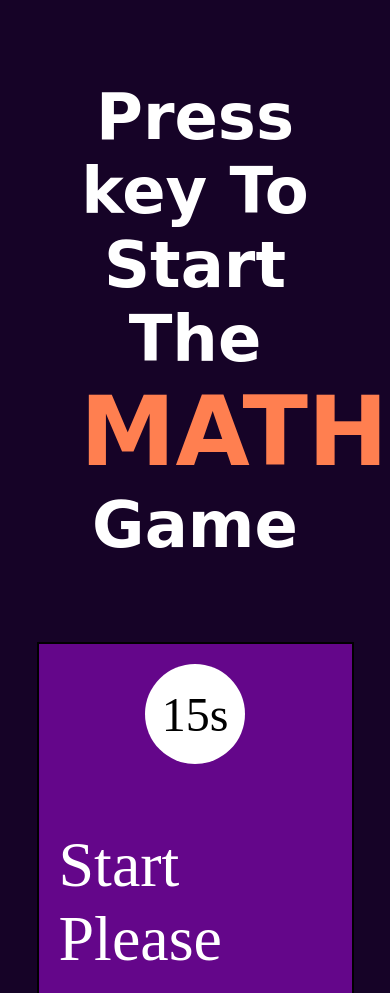
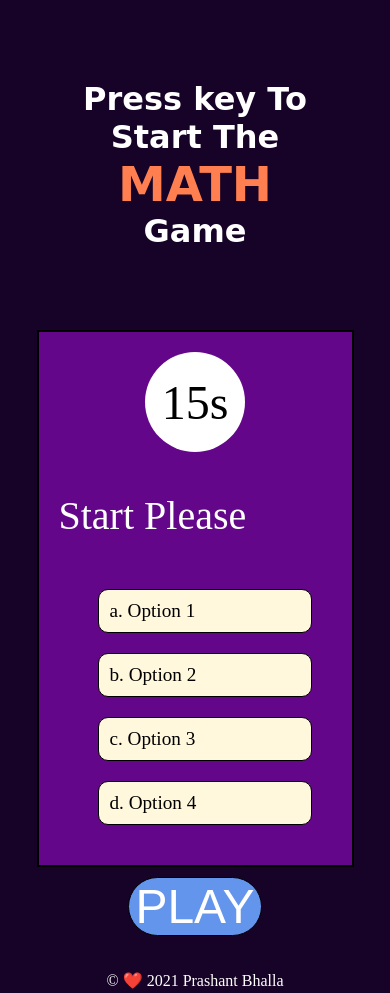
Before and after one commit to Prashantbhalla1/mathquiz, a plain HTML site: page index.html in a window 390 px wide. Shown: the top 993 px of the page. Drawn offline with nearby package versions, Linux system fonts and the light colour scheme.

Commit message:
Update mathcs.css

```diff
--- a/mathcs.css
+++ b/mathcs.css
@@ -62,6 +62,7 @@ h1 {
 .quess {
   color: white;
   font-size: 4rem;
+
 }
 .gameover {
   background-color: red;
@@ -88,6 +89,7 @@ h1 {
 .math {
   color: coral;
   font-size: 6rem;
+text-align: center;
 }
 footer {
   margin: 15px;
@@ -113,3 +115,23 @@ footer {
   background-color: black;
   cursor: pointer;
 }
+@media all and (max-width:600px){
+
+h1{
+  font-size: 2rem;
+
+}
+.math{
+  font-size: 3rem;
+}
+.quess{
+  font-size: 2.5rem;
+}
+.ans{
+  width:70%
+;
+font-size: 1.2rem;
+}
+
+
+}
```
